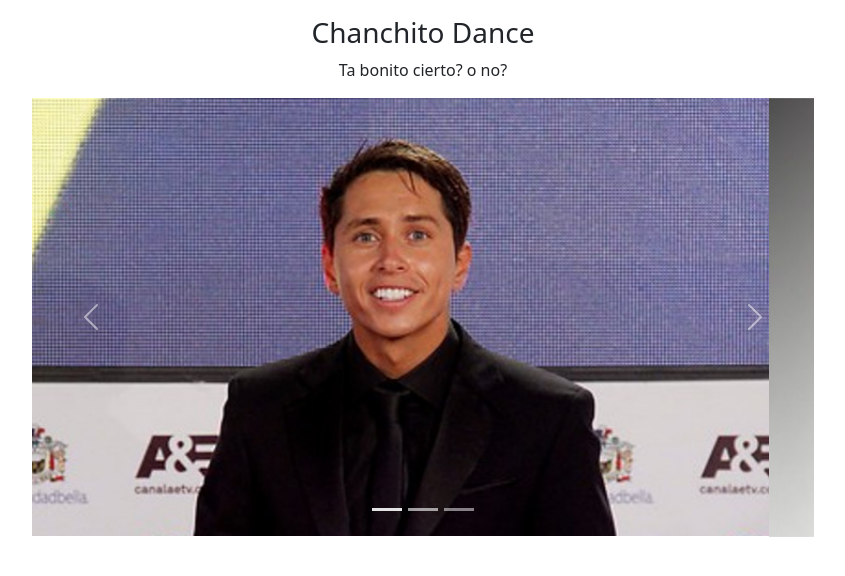
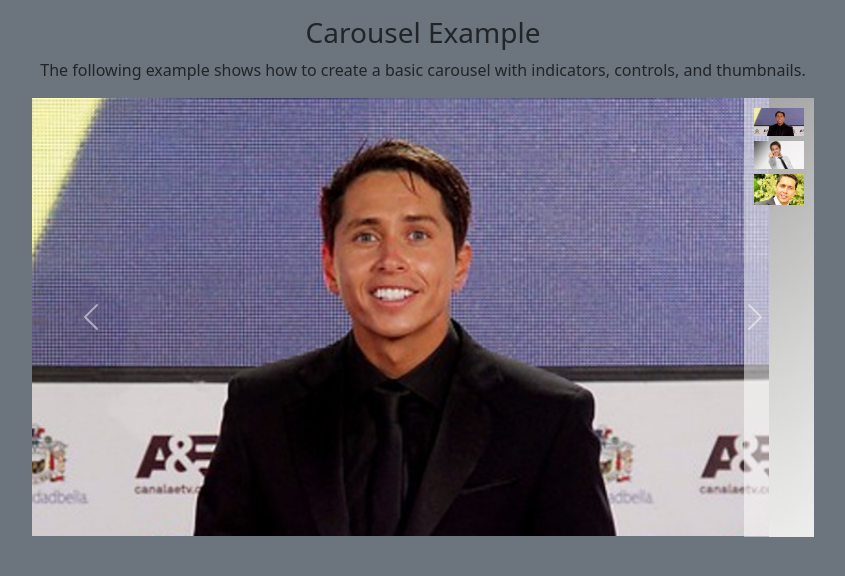
Before and after one commit to ACart3s/Web, a plain HTML site: page vista_item.html in a window 1280 px wide. Shown: the whole page, without its empty margins (217-1062 px from the left). Drawn offline with nearby package versions, Linux system fonts and the light colour scheme.

Commit message:
miniaturas

```diff
--- a/vista_item.html
+++ b/vista_item.html
@@ -6,33 +6,48 @@
   <meta name="viewport" content="width=device-width, initial-scale=1">
   <link href="https://cdn.jsdelivr.net/npm/bootstrap@5.3.3/dist/css/bootstrap.css" rel="stylesheet">
   <style>
-    /* Estilo para centrar el carrusel y colocar flechas sobre las imágenes */
     .carousel {
-      margin: auto; /* Centra el carrusel */
-      width: 70%; /* Ancho del carrusel */
+      margin: auto;
+      width: 70%;
     }
     .carousel-control-prev, .carousel-control-next {
-      z-index: 1; /* Coloca las flechas sobre las imágenes */
+      z-index: 1;
+    }
+    .thumb-img {
+      width: 50px; /* Ancho de las miniaturas */
+      height: auto;
+      cursor: pointer; /* Cambia el cursor al pasar sobre las miniaturas */
+    }
+    .thumb-container {
+      position: absolute;
+      top: 0;
+      right: 0;
+      width: auto;
+      height: 100%;
+      background-color: rgba(255, 255, 255, 0.5); /* Fondo semi-transparente */
+      padding: 10px;
+      overflow-y: auto;
+    }
+    .thumb-list {
+      list-style: none;
+      padding: 0;
+      margin: 0;
+    }
+    .thumb-list-item {
+      margin-bottom: 5px;
     }
   </style>
 </head>
-<body>
+<body class="bg-secondary">
 
 <div class="container-fluid mt-3">
-  <h3 class="text-center">Chanchito Dance</h3>
-  <p class="text-center">Ta bonito cierto? o no?</p>
+  <h3 class="text-center">Carousel Example</h3>
+  <p class="text-center">The following example shows how to create a basic carousel with indicators, controls, and thumbnails.</p>
 </div>
 
-<div class="container">
+<div class="container position-relative">
   <!-- Carousel -->
   <div id="demo" class="carousel slide" data-bs-ride="carousel">
-
-    <!-- Indicators/dots -->
-    <div class="carousel-indicators">
-      <button type="button" data-bs-target="#demo" data-bs-slide-to="0" class="active"></button>
-      <button type="button" data-bs-target="#demo" data-bs-slide-to="1"></button>
-      <button type="button" data-bs-target="#demo" data-bs-slide-to="2"></button>
-    </div>
 
     <!-- The slideshow/carousel -->
     <div class="carousel-inner">
@@ -45,6 +60,15 @@
       <div class="carousel-item">
         <img src="img/karoldance.jpg" alt="New York" class="d-block w-100">
       </div>
+    </div>
+
+    <!-- Thumbnails -->
+    <div class="thumb-container">
+      <ul class="thumb-list">
+        <li class="thumb-list-item"><img src="img/A_UNO_372359.jpg" alt="Thumbnail 1" class="thumb-img"></li>
+        <li class="thumb-list-item"><img src="img/Karol-Lucero-estudios1.jpg" alt="Thumbnail 2" class="thumb-img"></li>
+        <li class="thumb-list-item"><img src="img/karoldance.jpg" alt="Thumbnail 3" class="thumb-img"></li>
+      </ul>
     </div>
 
     <!-- Left and right controls/icons -->
@@ -60,5 +84,16 @@
 </div>
 
 <script src="https://cdn.jsdelivr.net/npm/bootstrap@5.3.3/dist/js/bootstrap.bundle.min.js"></script>
+<script>
+  document.querySelectorAll('.thumb-img').forEach(thumb => {
+    thumb.addEventListener('click', () => {
+      document.querySelector('.carousel-thumbnails .thumb-img.active').classList.remove('active');
+      thumb.classList.add('active');
+      const index = Array.from(thumb.parentNode.parentNode.children).indexOf(thumb.parentNode);
+      document.querySelectorAll('.carousel-item').forEach(item => item.classList.remove('active'));
+      document.querySelectorAll('.carousel-item')[index].classList.add('active');
+    });
+  });
+</script>
 </body>
 </html>
```
